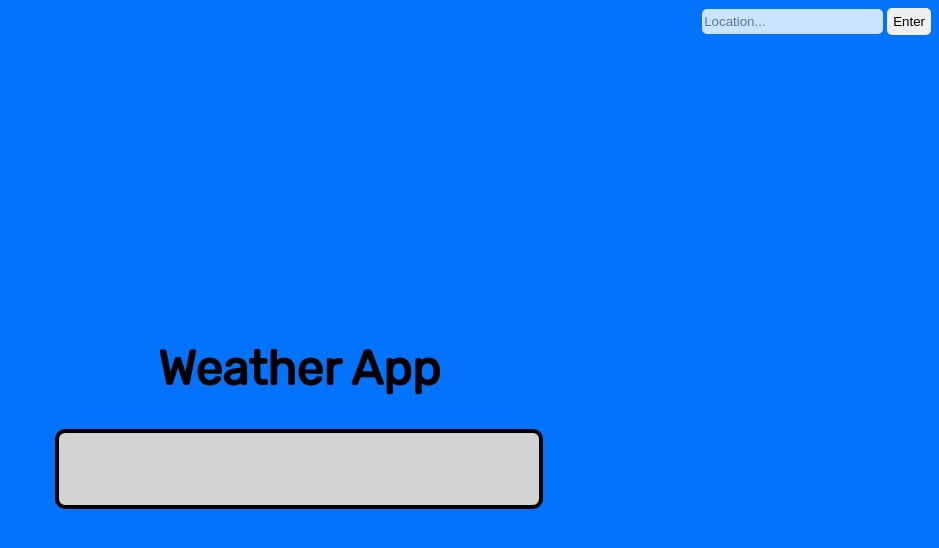
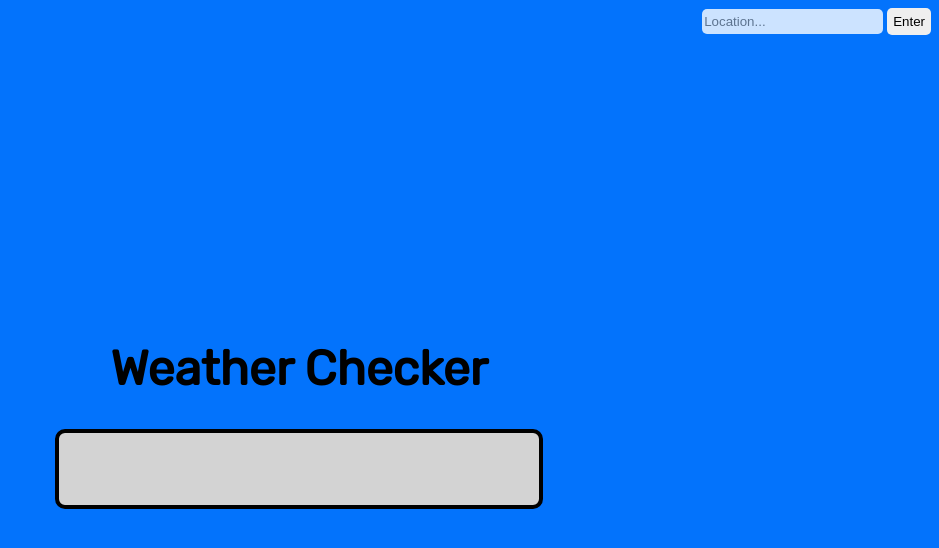
Before and after one commit to mayersab/weatherchecker, a website built with webpack: page dist/index.html in a window 1280 px wide. Shown: the whole page, without its empty margins (341-1280 px from the left). Built offline with nearby package versions, Linux system fonts and the light colour scheme; no server answers.

Commit message:
header change

```diff
--- a/dist/index.html
+++ b/dist/index.html
@@ -16,7 +16,7 @@
         <input type="text" class="searchbar" placeholder="Location..." value="">
         <button>Enter</button>
     </div>
-    <h1 class="header">Weather App</h1>
+    <h1 class="header">Weather Checker</h1>
     <div class="weathercont">
 
         <p class="city"></p>
```
